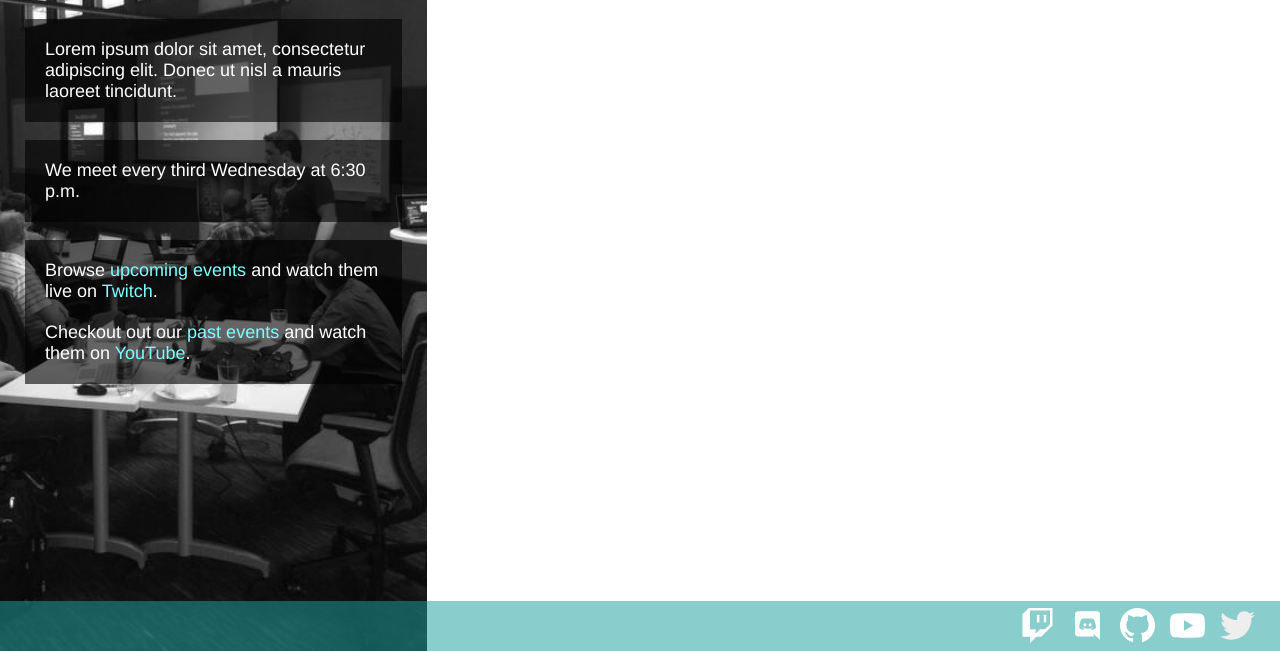
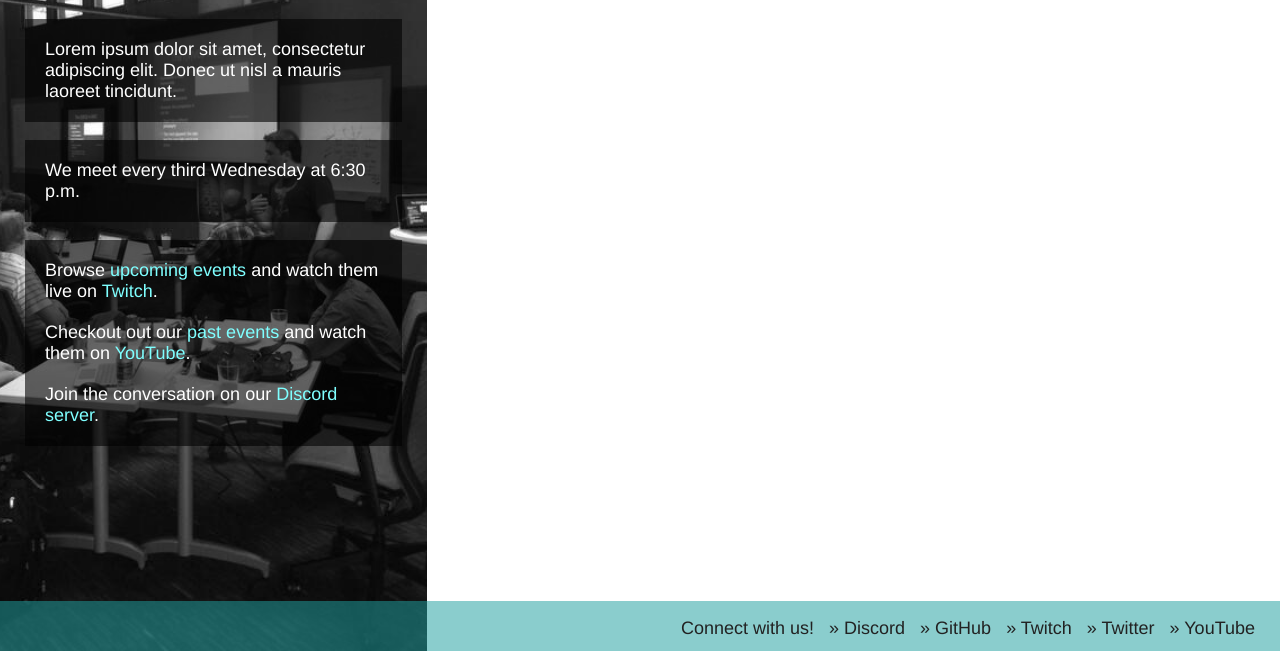
Before and after one commit to columbusjs/columbusjs.github.io, a Jekyll site: the page built from index.html, in a window 1280 px wide, cut to the strip 249-900 px from the top of the page. Built offline with Jekyll 4.4.1, drawn with Linux system fonts in a browser that asks for light colours; the list of posts is cut into pages by our own code.

Commit message:
updated and rebranded

```diff
--- a/_includes/aside.html
+++ b/_includes/aside.html
@@ -13,6 +13,9 @@
       Checkout out our <a href="/meetups">past events</a> and watch them on
       <a href="{{ site.youtube }}">YouTube</a>.
     </li>
+    <li>
+      Join the conversation on our <a href="{{ site.discord }}">Discord server</a>.
+    </li>
   </ul>
 
 </aside>
--- a/_includes/footer.html
+++ b/_includes/footer.html
@@ -1,9 +1,10 @@
 <footer>
   <ul id="social-links">
-    <li><a href="{{ site.twitch }}" title="Twitch"><img src="/images/twitch.svg"></a></li>
-    <li><a href="{{ site.discord }}" title="Discord"><img src="/images/discord.svg"></a></li>
-    <li><a href="{{ site.github }}" title="GitHub"><img src="/images/github.png"></a></li>
-    <li><a href="{{ site.youtube }}" title="YouTube"><img src="/images/youtube.svg"></a></li>
-    <li><a href="{{ site.twitter }}" title="Twitter"><img src="/images/twitter.svg"></a></li>
+    <li>Connect with us!</li>
+    <li><a href="{{ site.discord }}">Discord</a></li>
+    <li><a href="{{ site.github }}">GitHub</a></li>
+    <li><a href="{{ site.twitch }}">Twitch</a></li>
+    <li><a href="{{ site.twitter }}">Twitter</a></li>
+    <li><a href="{{ site.youtube }}">YouTube</a></li>
   </ul>
 </footer>
--- a/css/site.css
+++ b/css/site.css
@@ -121,17 +121,24 @@ body>footer {
 body>footer #social-links {
   text-align: right;
   list-style: none;
-  margin-top: 7px;
+  margin-top: 17px;
 }
 
 body>footer #social-links li {
   display: inline;
-  margin: 0 5px;
+  margin: 0px 5px;
 }
 
-body>footer #social-links img {
-  height: 35px;
-  width: 35px;
+body>footer #social-links li:before {
+  content: "\00BB   ";
+}
+
+body>footer #social-links li:first-child:before {
+  content: "";
+}
+
+body>footer #social-links a {
+  color: #222222;
 }
 
 a {
```
